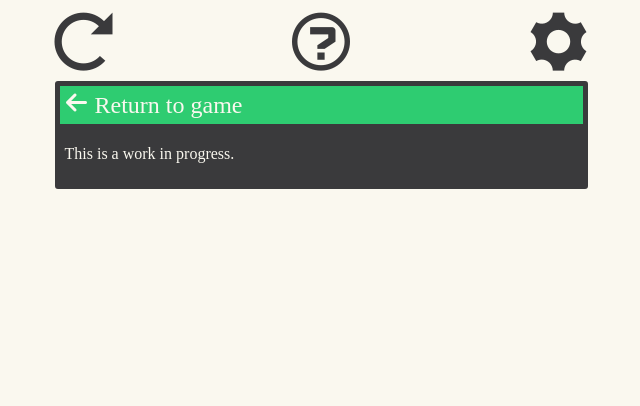
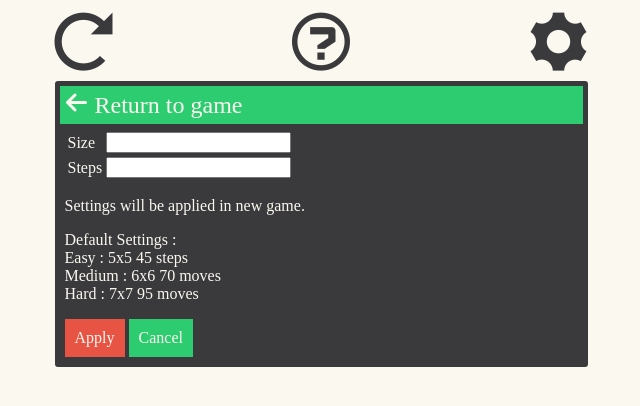
Before and after one commit to meghprkh/samehue, a plain HTML site: page index.html in a window 1280 px wide. Both pictures are taken after a click on the link 877 px from the left and 42 px from the top of the page. Shown: the whole page, without its empty margins (319-959 px from the left). Drawn offline with Linux system fonts and the light colour scheme.

Commit message:
Add settings

```diff
--- a/index.html
+++ b/index.html
@@ -60,9 +60,27 @@
                     </p>
                 </div>
                 <div id="settings">
+                    <table>
+                        <tr>
+                            <td>Size</td>
+                            <td><input id="size" /></td>
+                        </tr>
+                        <tr>
+                            <td>Steps</td>
+                            <td><input id="steps" /></td>
+                        </tr>
+                    </table>
                     <p>
-                        This is a work in progress.
+                        Settings will be applied in new game.
                     </p>
+                    <p>
+                        Default Settings : <br />
+                        Easy : 5x5 45 steps <br />
+                        Medium : 6x6 70 moves <br />
+                        Hard : 7x7 95 moves
+                    </p>
+                    <span class="red button" onclick="Manager.applySettings()">Apply</span>
+                    <span class="green button" onclick="Display.showGame()">Cancel</span>
                 </div>
                 <div id="confirmNewGame">
                     Are you sure you want to start a new game?
--- a/scripts/manager.js
+++ b/scripts/manager.js
@@ -65,4 +65,9 @@ var Manager=new function ()
 		if(this.isSolved())
 			alert("Solved in "+this.moves+" moves instead of "+this.steps+" moves.");
 	}
+
+    this.applySettings = function () {
+        this.size = Helpers.gei("size").value;
+        this.steps = Helpers.gei("steps").value;
+    }
 }
--- a/styles/main.css
+++ b/styles/main.css
@@ -150,4 +150,9 @@ body {
 .button {
     cursor : pointer;
     padding : 10px;
+    display : inline-block;
 }
+
+#settings td {
+    color : #FAF8EF;
+}
```
